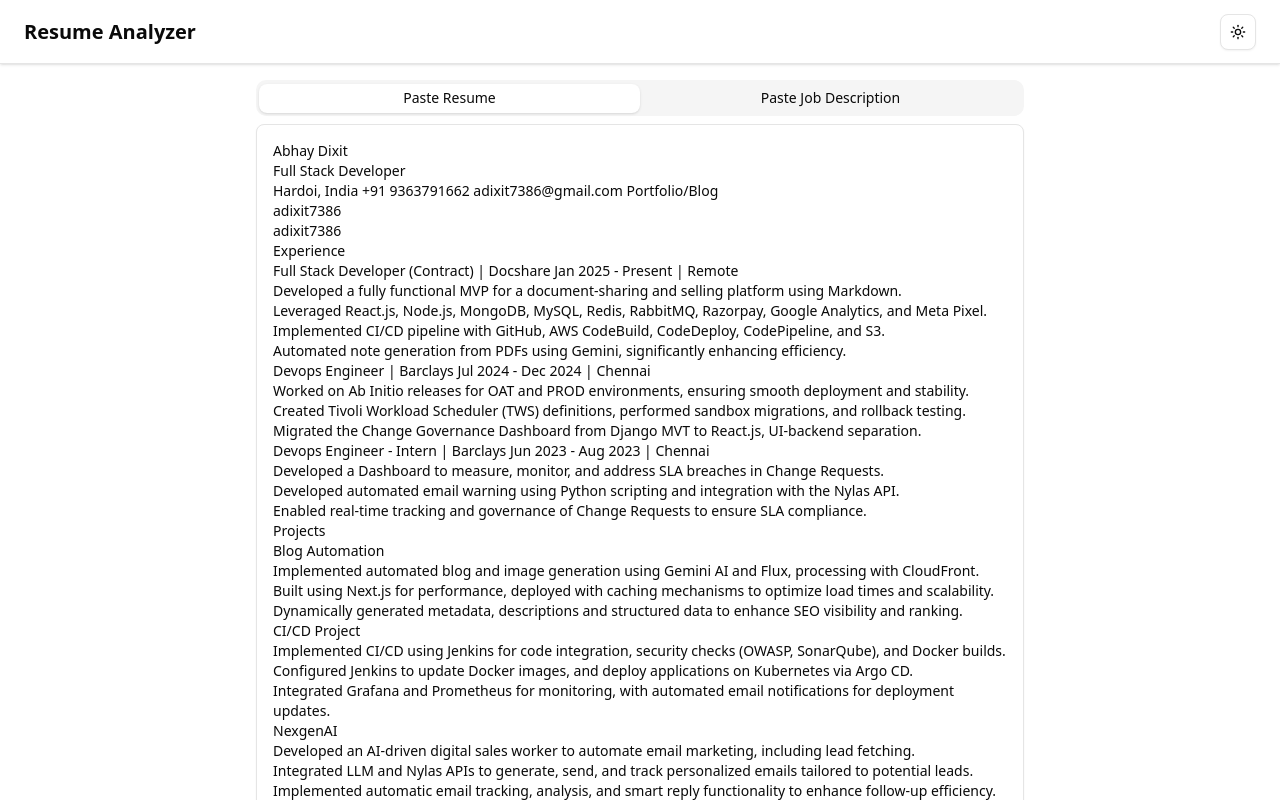
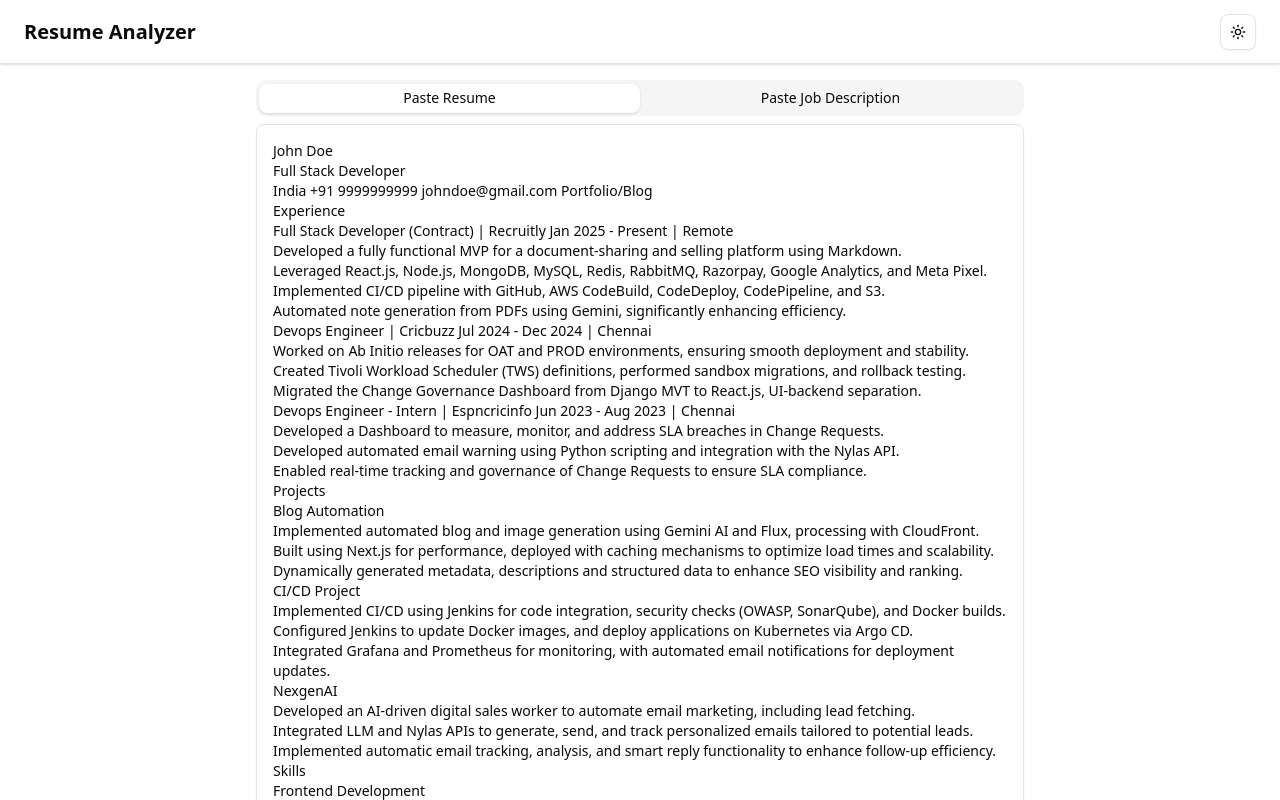
Before and after one commit to recruitlyio/assignments-fullstack, a Next.js app in the folder frontend/: page / in a window 1280 px wide. Shown: the top 800 px of the page. Built offline with nearby package versions, Linux system fonts and the light colour scheme.

Commit message:
updated chart

```diff
--- a/frontend/src/components/left/left-resume.tsx
+++ b/frontend/src/components/left/left-resume.tsx
@@ -9,22 +9,20 @@
 import JsonFormatter from "react-json-formatter";
 import autoTable from "jspdf-autotable";
 const LeftResume = () => {
-  const [resumeContent, setResumeContent] = useState<string>(`Abhay Dixit
+  const [resumeContent, setResumeContent] = useState<string>(`John Doe
 Full Stack Developer
-Hardoi, India +91 9363791662 adixit7386@gmail.com Portfolio/Blog
-adixit7386
-adixit7386
+India +91 9999999999 johndoe@gmail.com Portfolio/Blog
 Experience
-Full Stack Developer (Contract) | Docshare Jan 2025 - Present | Remote
+Full Stack Developer (Contract) | Recruitly Jan 2025 - Present | Remote
 Developed a fully functional MVP for a document-sharing and selling platform using Markdown.
 Leveraged React.js, Node.js, MongoDB, MySQL, Redis, RabbitMQ, Razorpay, Google Analytics, and Meta Pixel.
 Implemented CI/CD pipeline with GitHub, AWS CodeBuild, CodeDeploy, CodePipeline, and S3.
 Automated note generation from PDFs using Gemini, significantly enhancing efficiency.
-Devops Engineer | Barclays Jul 2024 - Dec 2024 | Chennai
+Devops Engineer | Cricbuzz Jul 2024 - Dec 2024 | Chennai
 Worked on Ab Initio releases for OAT and PROD environments, ensuring smooth deployment and stability.
 Created Tivoli Workload Scheduler (TWS) definitions, performed sandbox migrations, and rollback testing.
 Migrated the Change Governance Dashboard from Django MVT to React.js, UI-backend separation.
-Devops Engineer - Intern | Barclays Jun 2023 - Aug 2023 | Chennai
+Devops Engineer - Intern | Espncricinfo Jun 2023 - Aug 2023 | Chennai
 Developed a Dashboard to measure, monitor, and address SLA breaches in Change Requests.
 Developed automated email warning using Python scripting and integration with the Nylas API.
 Enabled real-time tracking and governance of Change Requests to ensure SLA compliance.
```
Also changed, not shown: 1 other file (tests, documents, lock files or other folders).
